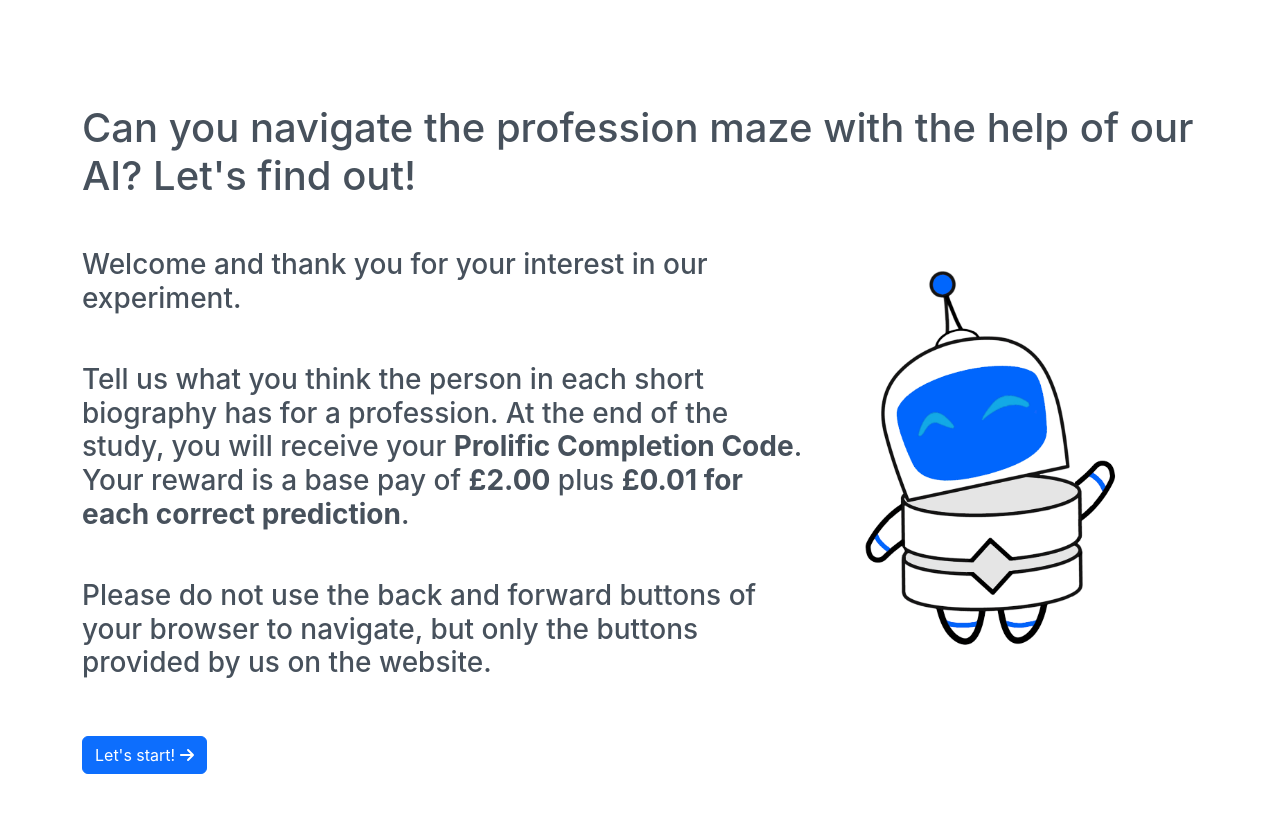
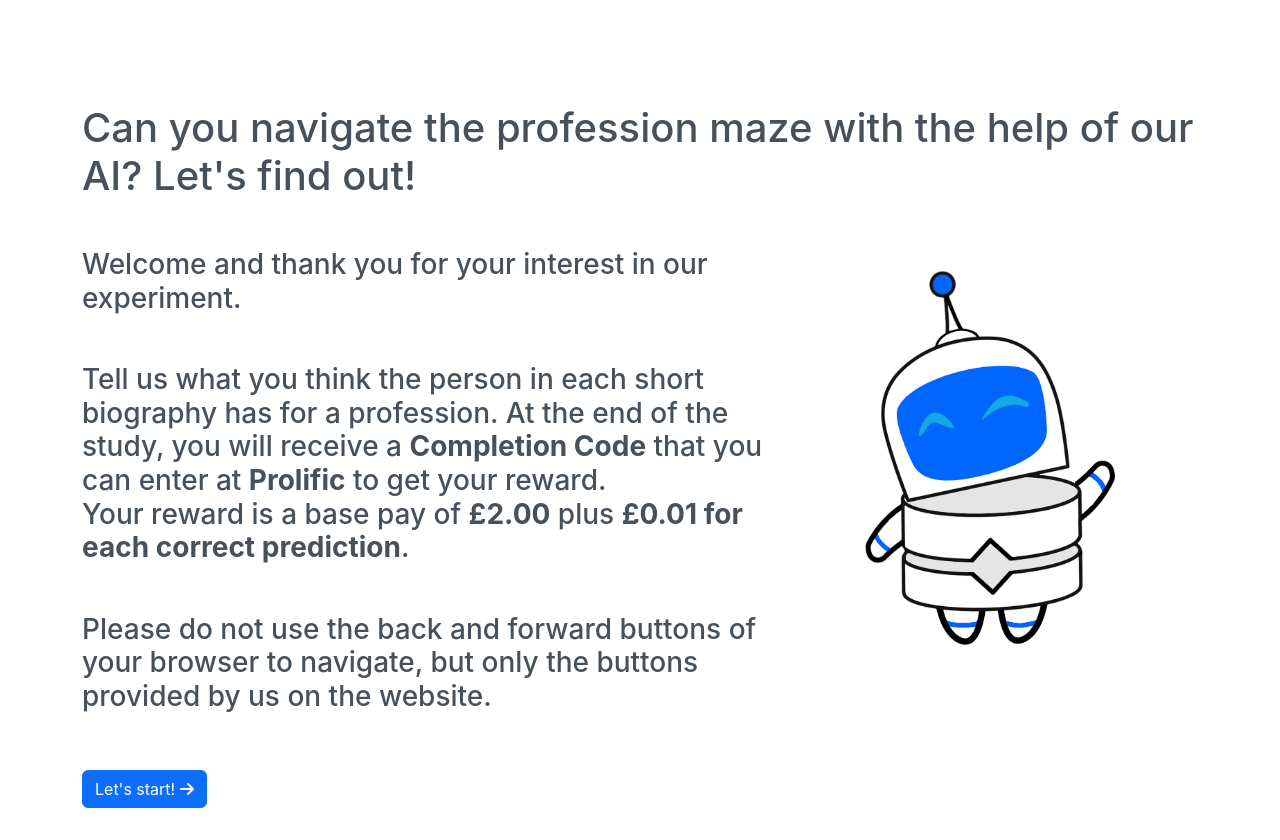
Before and after one commit to febuchner/ma_study01, a Vue app: page / in a window 1280 px wide. Before the commit the page ends 806 px from the top, so only its background shows below. Built offline with nearby package versions, Linux system fonts and the light colour scheme; no server answers; what vue-cookies would draw is missing.

Commit message:
task(finals) Addendum
related:#65

```diff
--- a/src/components/WelcomeToStudy.vue
+++ b/src/components/WelcomeToStudy.vue
@@ -13,7 +13,8 @@
               </p>
               <p class="h3 mt-5">
                 Tell us what you think the person in each short biography has for a profession.
-                At the end of the study, you will receive your <strong>Prolific Completion Code</strong>.
+                At the end of the study, you will receive a <strong>Completion Code</strong> that you can enter at
+                <strong>Prolific</strong> to get your reward.
                 <br>
                 Your reward is a base pay of <strong>£2.00</strong> plus <strong>£0.01 for each correct
                 prediction</strong>.
```
